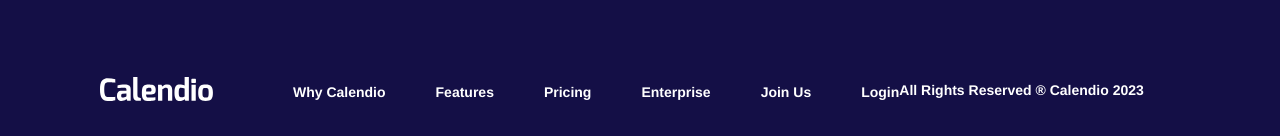
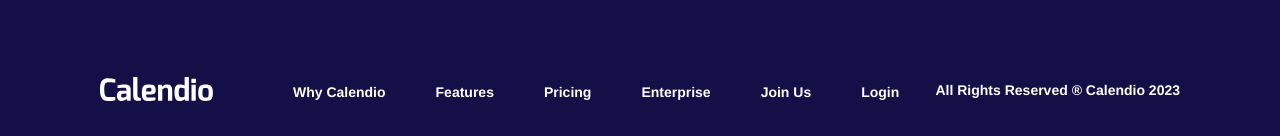
Before and after one commit to thimholanda/calendio, a website built with webpack: page src/index.html in a window 1280 px wide. Shown: the part 3405-3541 px from the top of the page. Built offline with nearby package versions, Linux system fonts and the light colour scheme; files whose address does not match are found by name.

Commit message:
fix(footer): adjust justify content

```diff
--- a/src/sass/_custom.sass
+++ b/src/sass/_custom.sass
@@ -219,6 +219,9 @@ footer
     box-shadow: none
     background-color: color('blue-900')
 
+    .container
+        justify-content: space-between
+
     .menu__left-content
         ul
             li
```
